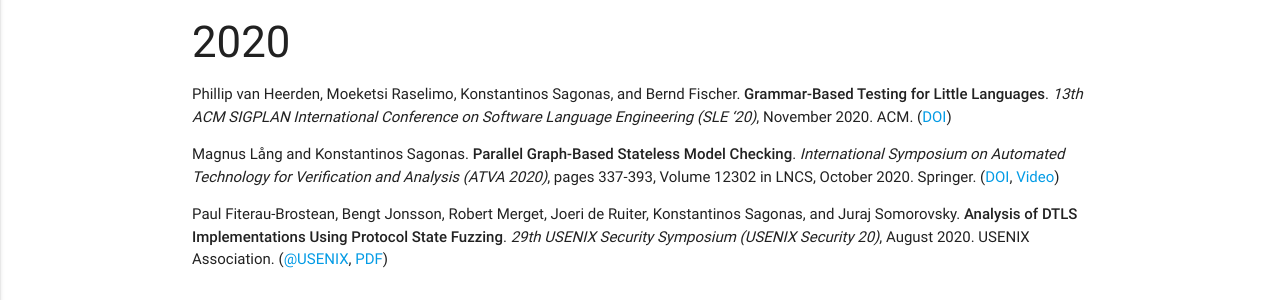
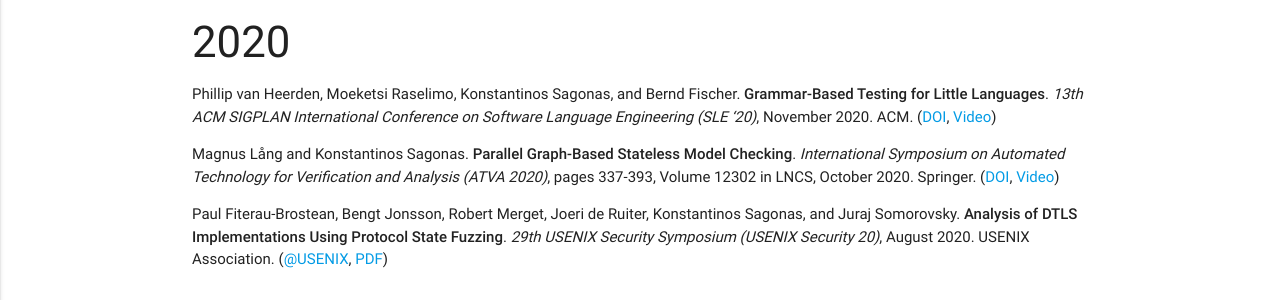
Before and after one commit to assist-project/assist-project.github.io, a Jekyll site: the page built from 03-publications.md, in a window 1280 px wide. Shown: the part 141-441 px from the top of the page. Built offline with Jekyll 4.4.1, drawn with Linux system fonts in a browser that asks for light colours.

Commit message:
Add video of SLE20 talk

```diff
--- a/03-publications.md
+++ b/03-publications.md
@@ -6,9 +6,10 @@ permalink: /publications/
 
 ### 2020
 
-- Phillip van Heerden, Moeketsi Raselimo, Konstantinos Sagonas, and Bernd Fischer. **Grammar-Based Testing for Little Languages**. _13th ACM SIGPLAN International Conference on Software Language Engineering (SLE '20)_, November 2020. ACM. ([DOI][SLE20])
+- Phillip van Heerden, Moeketsi Raselimo, Konstantinos Sagonas, and Bernd Fischer. **Grammar-Based Testing for Little Languages**. _13th ACM SIGPLAN International Conference on Software Language Engineering (SLE '20)_, November 2020. ACM. ([DOI][SLE20], [Video][Video@SLE20])
 
   [SLE20]: https://doi.org/10.1145/3426425.3426946
+  [Video@SLE20]: https://youtu.be/rp1LSHt6Sm4
 
 - Magnus Lång and Konstantinos Sagonas. **Parallel Graph-Based Stateless Model Checking**. _International Symposium on Automated Technology for Verification and Analysis (ATVA 2020)_, pages 337-393, Volume 12302 in LNCS, October 2020. Springer. ([DOI][ATVA20], [Video][Video@ATVA20])
 
```
